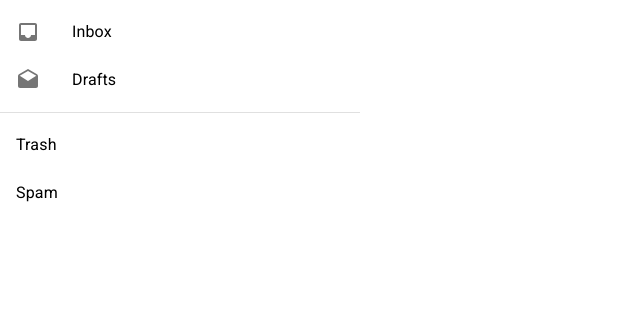
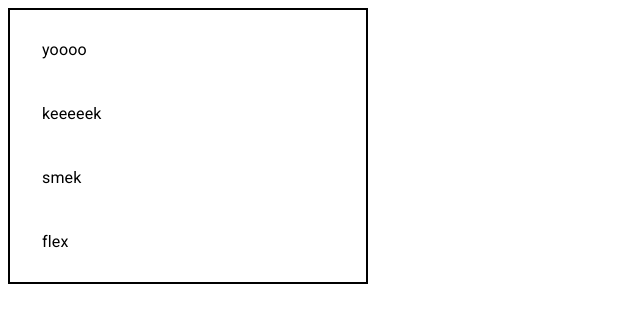
Before and after one commit to p3rfec77/task-tracker, a React (Vite) app: page / in a window 1280 px wide. Shown: the top 322 px of the page, without its empty margins (0-640 px from the left). Built offline with nearby package versions, Linux system fonts and the light colour scheme.

Commit message:
create lsit for practicing zustang and dnd

```diff
--- a/package.json
+++ b/package.json
@@ -16,10 +16,12 @@
     "@mui/material": "^5.14.10",
     "react": "^18.2.0",
     "react-beautiful-dnd": "^13.1.1",
-    "react-dom": "^18.2.0"
+    "react-dom": "^18.2.0",
+    "zustand": "^4.4.1"
   },
   "devDependencies": {
     "@types/react": "^18.2.15",
+    "@types/react-beautiful-dnd": "^13.1.4",
     "@types/react-dom": "^18.2.7",
     "@typescript-eslint/eslint-plugin": "^6.0.0",
     "@typescript-eslint/parser": "^6.0.0",
--- a/src/App.tsx
+++ b/src/App.tsx
@@ -1,50 +1,21 @@
-import './App.css'
-import { Box, Divider, List, ListItem, ListItemButton, ListItemIcon, ListItemText } from '@mui/material';
-import InboxIcon from '@mui/icons-material/Inbox';
-import DraftsIcon from '@mui/icons-material/Drafts';
+import { DragDropContext} from 'react-beautiful-dnd';
+
+import { Box } from '@mui/material';
+
+import ListComponent from './components/List';
 
 function App() {
 
+  const onDragEnd = (): void => {
+    console.log('end');
+  }
+
   return (
-    <>
-     <Box sx={{ width: '100%', maxWidth: 360, bgcolor: 'background.paper' }}>
-      <nav aria-label="main mailbox folders">
-        <List>
-          <ListItem disablePadding>
-            <ListItemButton>
-              <ListItemIcon>
-                <InboxIcon />
-              </ListItemIcon>
-              <ListItemText primary="Inbox" />
-            </ListItemButton>
-          </ListItem>
-          <ListItem disablePadding>
-            <ListItemButton>
-              <ListItemIcon>
-                <DraftsIcon />
-              </ListItemIcon>
-              <ListItemText primary="Drafts" />
-            </ListItemButton>
-          </ListItem>
-        </List>
-      </nav>
-      <Divider />
-      <nav aria-label="secondary mailbox folders">
-        <List>
-          <ListItem disablePadding>
-            <ListItemButton>
-              <ListItemText primary="Trash" />
-            </ListItemButton>
-          </ListItem>
-          <ListItem disablePadding>
-            <ListItemButton component="a" href="#simple-list">
-              <ListItemText primary="Spam" />
-            </ListItemButton>
-          </ListItem>
-        </List>
-      </nav>
-    </Box>
-    </>
+    <DragDropContext onDragEnd={onDragEnd}>
+      <Box sx={{ width: '100%', maxWidth: 360, bgcolor: 'background.paper' }}>
+        <ListComponent/>
+      </Box>
+    </DragDropContext>
   )
 }
 
--- /dev/null
+++ b/src/components/List.tsx
@@ -0,0 +1,25 @@
+import {List} from '@mui/material';
+
+import { useListItems, ILsitItem } from '../store/ListItems.store';
+import { Droppable } from 'react-beautiful-dnd';
+
+import ListItemComponent from './ListItem';
+
+
+const ListComponent = () => {
+    const listItems: ILsitItem[] = useListItems(state => state.listItems);
+  return (
+    <Droppable droppableId='1'>
+        {(provided) => (
+            <List ref={provided.innerRef} {...provided.droppableProps} sx={{border: '2px solid black'}}>
+                {listItems.map(({title, id}, index) => (
+                    <ListItemComponent key={id} title={title} id={id} index={index}></ListItemComponent>
+                ))}
+                {provided.placeholder}
+            </List>
+        )}
+    </Droppable>
+  )
+}
+
+export default ListComponent
--- /dev/null
+++ b/src/components/ListItem.tsx
@@ -0,0 +1,27 @@
+import {FC} from 'react'
+
+import { Draggable } from 'react-beautiful-dnd'
+
+import { ListItem, ListItemButton, ListItemText } from '@mui/material'
+
+interface LsitItemProps {
+    title: string,
+    id: number,
+    index: number
+}
+
+const ListItemComponent: FC<LsitItemProps> = ({title, id, index}) => {
+  return (
+    <Draggable draggableId={id.toString()} index={index}>
+        {(provided) => (
+            <ListItem {...provided.dragHandleProps} {...provided.draggableProps} ref={provided.innerRef} >
+                <ListItemButton>
+                    <ListItemText primary={title} />
+                </ListItemButton>
+            </ListItem>
+        )}
+    </Draggable>
+  )
+}
+
+export default ListItemComponent
--- a/src/index.css
+++ /dev/null
@@ -1,5 +0,0 @@
-*, *::after, *::before {
-  margin: 0;
-  padding: 0;
-  box-sizing: border-box;
-}
--- a/src/main.tsx
+++ b/src/main.tsx
@@ -1,10 +1,9 @@
 import React from 'react'
 import ReactDOM from 'react-dom/client'
 import App from './App.tsx'
-import './index.css'
 
 ReactDOM.createRoot(document.getElementById('root')!).render(
   <React.StrictMode>
-    <App />
+      <App />
   </React.StrictMode>,
 )
--- /dev/null
+++ b/src/store/ListItems.store.ts
@@ -0,0 +1,19 @@
+import { create } from 'zustand';
+
+export interface ILsitItem {
+    title: string,
+    id: number
+}
+
+interface ListItemsState {
+    listItems: ILsitItem[];
+}
+
+export const useListItems = create<ListItemsState>(set => ({
+    listItems: [
+        { title: 'yoooo', id: 1 },
+        { title: 'keeeeek', id: 2 },
+        { title: 'smek', id: 3 },
+        { title: 'flex', id: 4 }
+    ]
+}));
```
Also changed, not shown: src/App.css (deleted), 1 other file (tests, documents, lock files or other folders).
